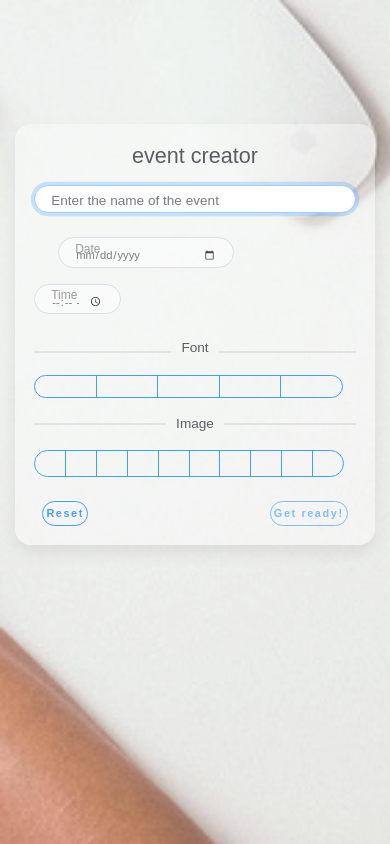
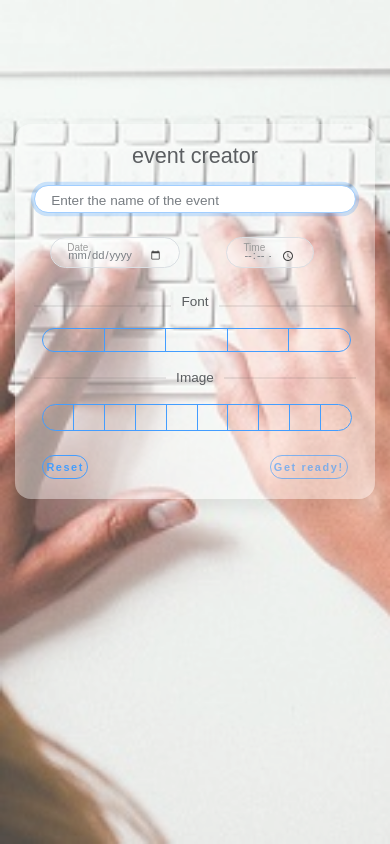
Before and after one commit to Damian4Lupa/event-creator-2, a React (Create React App) app: page /#/ in a window 390 px wide. Built offline with nearby package versions, Linux system fonts and the light colour scheme.

Commit message:
media queries ended

```diff
--- a/package.json
+++ b/package.json
@@ -1,7 +1,7 @@
 {
   "homepage": "https://damian4lupa.github.io/event-creator-2/",
   "name": "event-creator-2",
-  "version": "0.1.0",
+  "version": "0.1.1",
   "private": true,
   "dependencies": {
     "bootstrap": "^4.3.1",
--- a/src/styles/App.css
+++ b/src/styles/App.css
@@ -208,22 +208,36 @@ body {
 } */
 
 /*media queries component CreateEvent*/
+/* @media (orientation: portrait) {
+  #background {
+    height: 100vh;
+  }
+} */
 
-@media (max-width: 1601px) {
+@media (max-width: 1921px) {
+  :root {
+    --input-padding-y: 1rem;
+  }
   .mt-card {
-    margin-top: 3vh;
+    margin-top: 15vh;
   }
 }
 
-@media (max-width: 1536px) {
+@media (max-width: 1601px) {
   .mt-card {
     margin-top: 8vh;
   }
 }
 
-@media (max-width: 1440px) {
+/* @media (max-width: 1536px) {
   .mt-card {
-    margin-top: 1vh;
+    margin-top: 8vh;
+  }
+} */
+
+@media (max-width: 1281px) {
+  .mt-card {
+    margin-top: 5vh;
   }
 }
 
@@ -261,7 +275,7 @@ body {
   }
 
   .mt-card {
-    margin-top: 5vh;
+    margin-top: 8vh;
   }
 
   .container {
@@ -282,23 +296,13 @@ body {
 }
 
 @media (max-width: 801px) {
-  /* :root {
-    --input-padding-x: 1rem;
-    --input-padding-y: 0.3rem;
-  } */
-
   body {
     font: 90% normal Arial, sans-serif;
-  }
-  /* .card-signin .card-title {
-    margin-bottom: 1.5rem;
-    font-weight: 100;
-    font-size: 1.4rem;
   }
 
   .card-signin .card-body {
     padding: 1.3rem;
-  } */
+  }
   .mt-card {
     margin-top: 4vh;
   }
@@ -316,20 +320,39 @@ body {
     padding: 0.34rem !important;
   }
 }
+@media (max-width: 801px) and (min-height: 1279px),
+  (max-width: 769px) and (min-height: 1023px) {
+  .mt-card {
+    margin-top: 20vh;
+  }
+}
+
+@media (max-width: 602px) {
+  .mt-card {
+    margin-top: 15vh;
+  }
+}
+
+@media (max-width: 1921px) and (orientation: landscape) {
+  #background {
+    height: 110vh;
+  }
+}
 
 @media (max-width: 415px) {
-  /* :root {
-    --input-padding-x: 1rem;
-    --input-padding-y: 0.5rem;
-  } */
-
   body {
     font: 85% normal Arial, sans-serif;
   }
-
+  .col-7 {
+    flex: 0 0 0% !important;
+    max-width: 0%;
+  }
+  .ml-4,
+  .mx-4 {
+    margin-left: 1rem !important;
+  }
   .card-signin .card-title {
     margin-bottom: 1rem;
-    /* font-weight: 100; */
     font-size: 1.35rem;
   }
 
@@ -337,8 +360,12 @@ body {
     padding: 1.2rem;
   }
 
+  .form-label-group input:not(:placeholder-shown) ~ label {
+    font-size: 10px;
+  }
+
   #background {
-    background-position: bottom;
+    background-position: left;
   }
 
   .form-signin .btn {
@@ -364,7 +391,9 @@ body {
   #font .btn.btn-outline-primary {
     padding: 0.16rem !important;
   }
-
+  #font .btn.btn-outline-primary:first-child {
+    margin-left: 0.5rem;
+  }
   #font .btn-font {
     letter-spacing: 2.77rem;
   }
@@ -372,13 +401,87 @@ body {
   #image .btn.btn-outline-primary {
     padding: 0.26rem !important;
   }
+
+  #image .btn.btn-outline-primary:first-child {
+    margin-left: 0.5rem;
+  }
+}
+
+@media (max-width: 899px) and (orientation: landscape) {
+  #background {
+    height: 150vh;
+  }
+
+  body {
+    font: 85% normal Arial, sans-serif;
+  }
+  .form-label-group input:not(:placeholder-shown) ~ label {
+    font-size: 10px;
+  }
+  .col-7 {
+    flex: 0 0 60% !important;
+    max-width: 60%;
+  }
+  .ml-4,
+  .mx-4 {
+    margin-left: 1rem !important;
+  }
+  .card-signin .card-title {
+    margin-bottom: 1rem;
+    font-size: 1.35rem;
+  }
+
+  .card-signin .card-body {
+    padding: 1.2rem;
+  }
+
+  .form-signin .btn {
+    padding: 0.2rem;
+  }
+
+  .container {
+    max-width: 390px !important;
+  }
+
+  .form-control {
+    font-size: 0.7rem;
+  }
+
+  .bordered__text {
+    line-height: 1.5;
+  }
+
+  .mt-card {
+    margin-top: -5vh;
+  }
+
+  #font .btn.btn-outline-primary {
+    padding: 0.16rem !important;
+  }
+  #font .btn.btn-outline-primary:first-child {
+    margin-left: 0.5rem;
+  }
+  #font .btn-font {
+    letter-spacing: 2.77rem;
+  }
+
+  #image .btn.btn-outline-primary {
+    padding: 0.26rem !important;
+  }
+
+  #image .btn.btn-outline-primary:first-child {
+    margin-left: 0.5rem;
+  }
 }
 
 @media (max-width: 376px) {
   .mt-card {
     margin-top: 8vh;
   }
-
+  .ml-4,
+  .mx-4 {
+    margin-left: 0.6rem !important;
+  }
   .form-signin .btn {
     padding: 0.3rem;
   }
@@ -394,13 +497,23 @@ body {
   #font .btn-font {
     letter-spacing: 2.77rem;
   }
-
+  #font .btn.btn-outline-primary:first-child {
+    margin-left: 0rem;
+  }
   #image .btn.btn-outline-primary {
     padding: 0.25rem !important;
+  }
+  #image .btn.btn-outline-primary:first-child {
+    margin-left: 0rem;
   }
 }
 
 @media (max-width: 361px) {
+  .ml-4,
+  .mx-4 {
+    margin-left: 0.2rem !important;
+  }
+
   #font .btn.btn-outline-primary {
     padding: 0.17rem !important;
   }
@@ -461,6 +574,13 @@ body {
   }
 }
 
+@media (max-width: 641px) and (orientation: landscape) {
+  .col-2 {
+    flex: none;
+    max-width: none;
+  }
+}
+
 @media (max-width: 415px) {
   .col-7 {
     flex: 0 0 70%;
```
